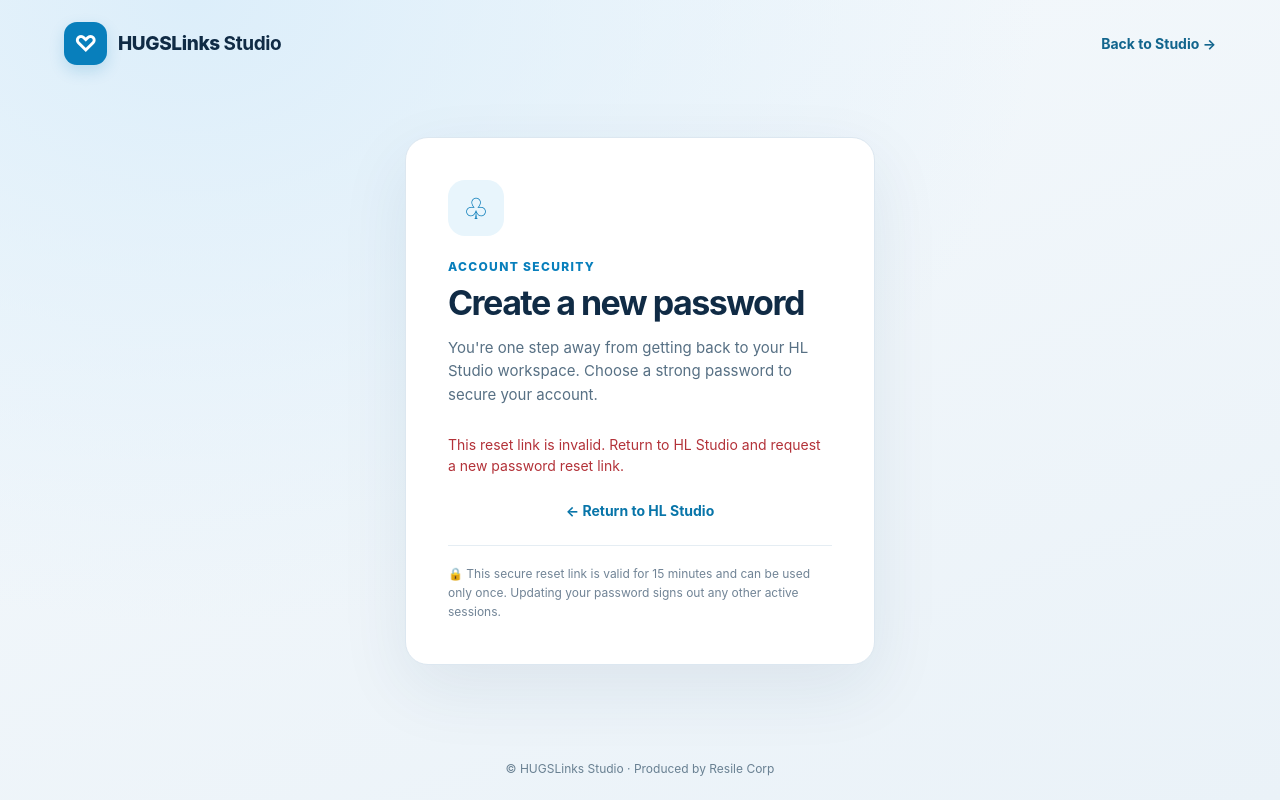
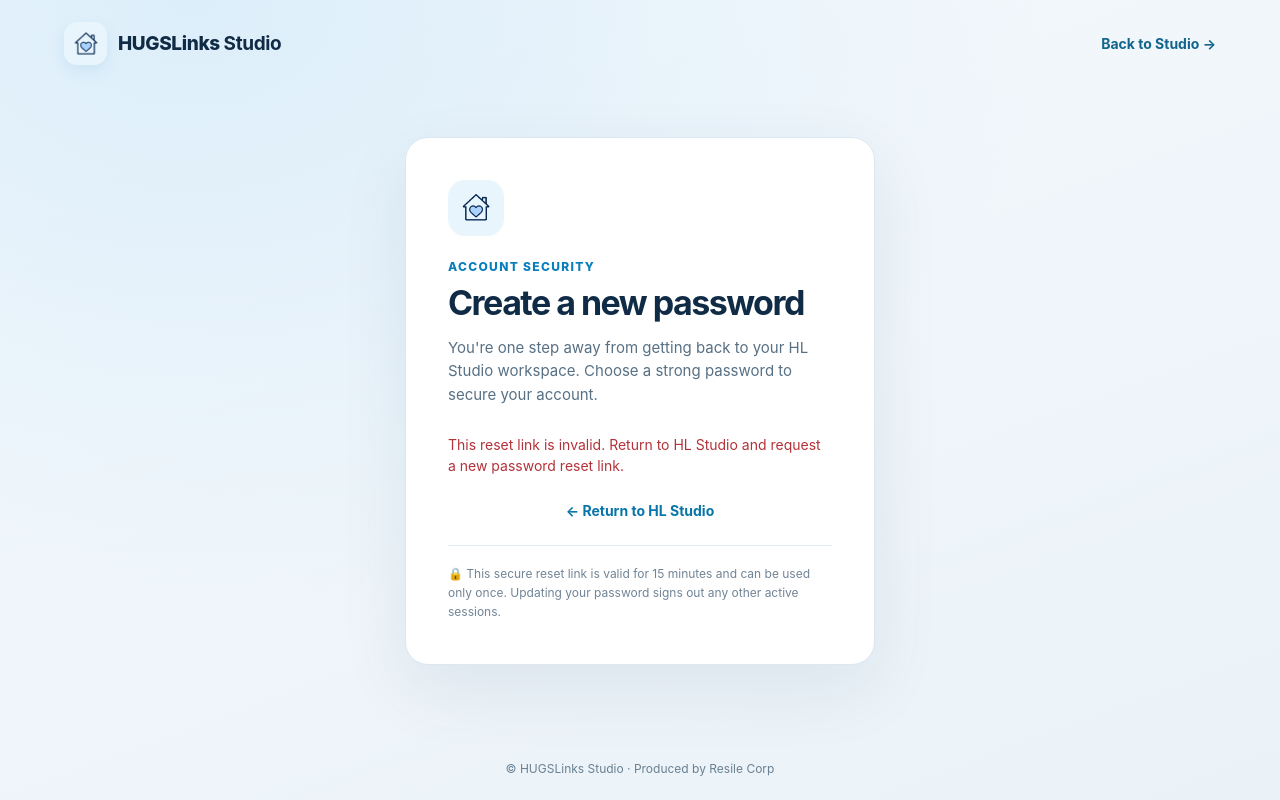
Before and after one commit to madartz1/hugslinks-updated, a website: page studio/reset-password/index.html in a window 1280 px wide. Drawn offline with Linux system fonts and the light colour scheme.

Commit message:
Use official HUGSLinks homepage house-heart logo for brand placements

```diff
--- a/studio/reset-password/index.html
+++ b/studio/reset-password/index.html
@@ -11,7 +11,7 @@
 body{margin:0;min-height:100svh;background:radial-gradient(ellipse at 15% 0%,#dceefa 0,transparent 55%),linear-gradient(160deg,#f5f9fc,#eaf2f8);display:flex;flex-direction:column}
 header{padding:22px clamp(20px,5vw,64px);display:flex;align-items:center;justify-content:space-between;gap:12px}
 .brand{display:flex;align-items:center;gap:11px;text-decoration:none;color:#102b45;font-weight:800;letter-spacing:-.02em;font-size:19px}
-.mark{display:grid;place-items:center;width:43px;height:43px;border-radius:13px;background:#087fbc;color:white;font-size:23px;box-shadow:0 6px 15px #087fbc30}
+.mark{display:grid;place-items:center;width:43px;height:43px;border-radius:13px;background:#e8f5fc;box-shadow:0 6px 15px #087fbc18}
 .toplink{color:#12658d;text-decoration:none;font-size:14px;font-weight:650}
 main{flex:1;display:grid;place-items:center;padding:24px 18px 70px}
 .card{width:100%;max-width:470px;background:white;border:1px solid #dce7f0;border-radius:23px;padding:clamp(24px,5vw,42px);box-shadow:0 24px 70px #163f6515}
@@ -40,12 +40,12 @@ footer{text-align:center;color:#698092;font-size:12px;padding:0 18px 24px}
 </head>
 <body>
 <header>
-<a class="brand" href="/studio/"><span class="mark" aria-hidden="true">♡</span><span>HUGSLinks <strong>Studio</strong></span></a>
+<a class="brand" href="/studio/"><span class="mark"><img src="/assets/HUGS_Header_Logo_Transparent.png" alt="HUGSLinks house-and-heart logo" style="width:38px;height:38px;object-fit:contain"></span><span>HUGSLinks <strong>Studio</strong></span></a>
 <a class="toplink" href="/studio/">Back to Studio →</a>
 </header>
 <main>
 <section class="card" aria-labelledby="heading">
-<div class="symbol" aria-hidden="true">♧</div>
+<div class="symbol"><img src="/assets/HUGS_Header_Logo_Transparent.png" alt="HUGSLinks house-and-heart logo" style="width:46px;height:46px;object-fit:contain"></div>
 <p class="eyebrow">Account security</p>
 <h1 id="heading">Create a new password</h1>
 <p class="subtitle">You're one step away from getting back to your HL Studio workspace. Choose a strong password to secure your account.</p>
```
